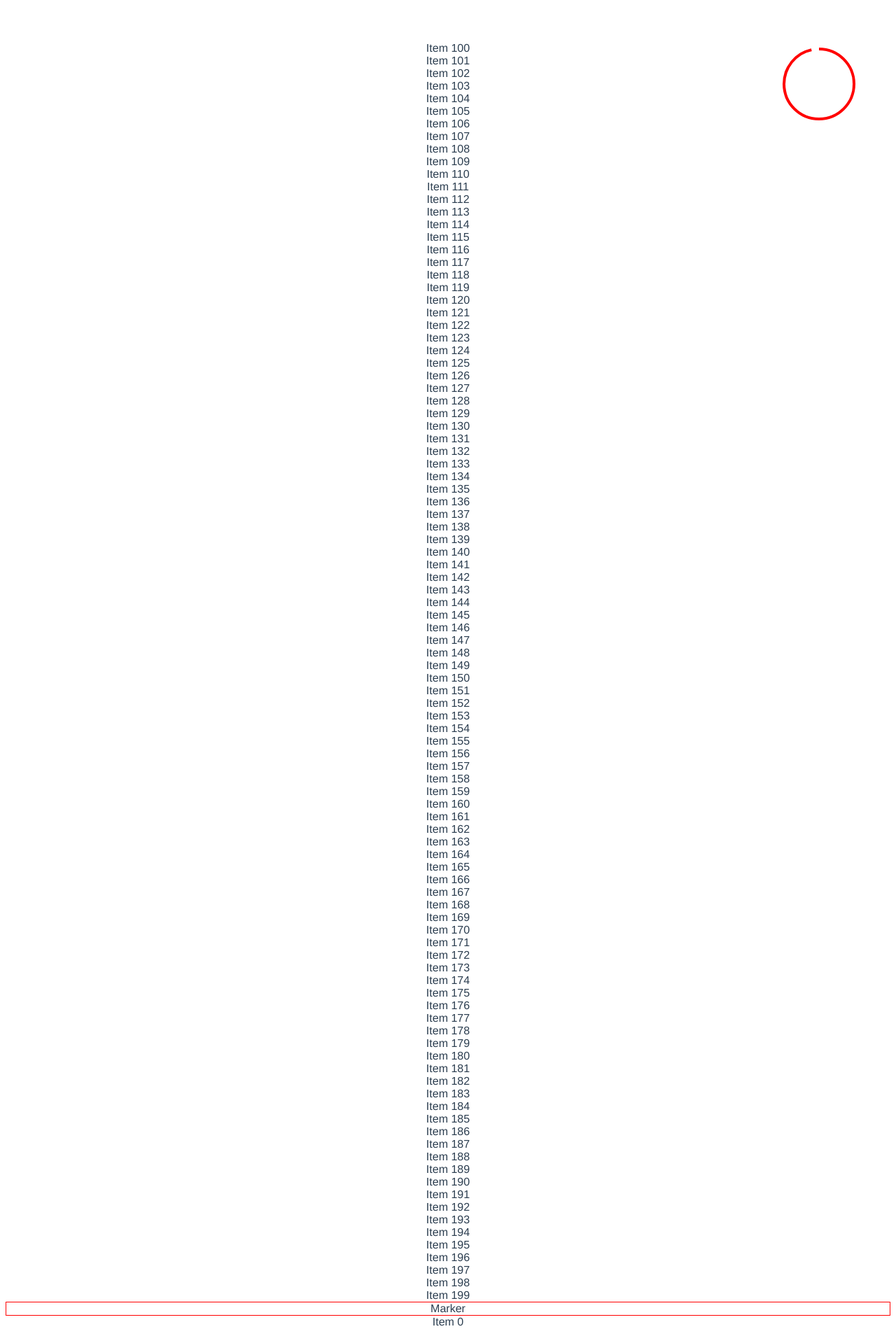
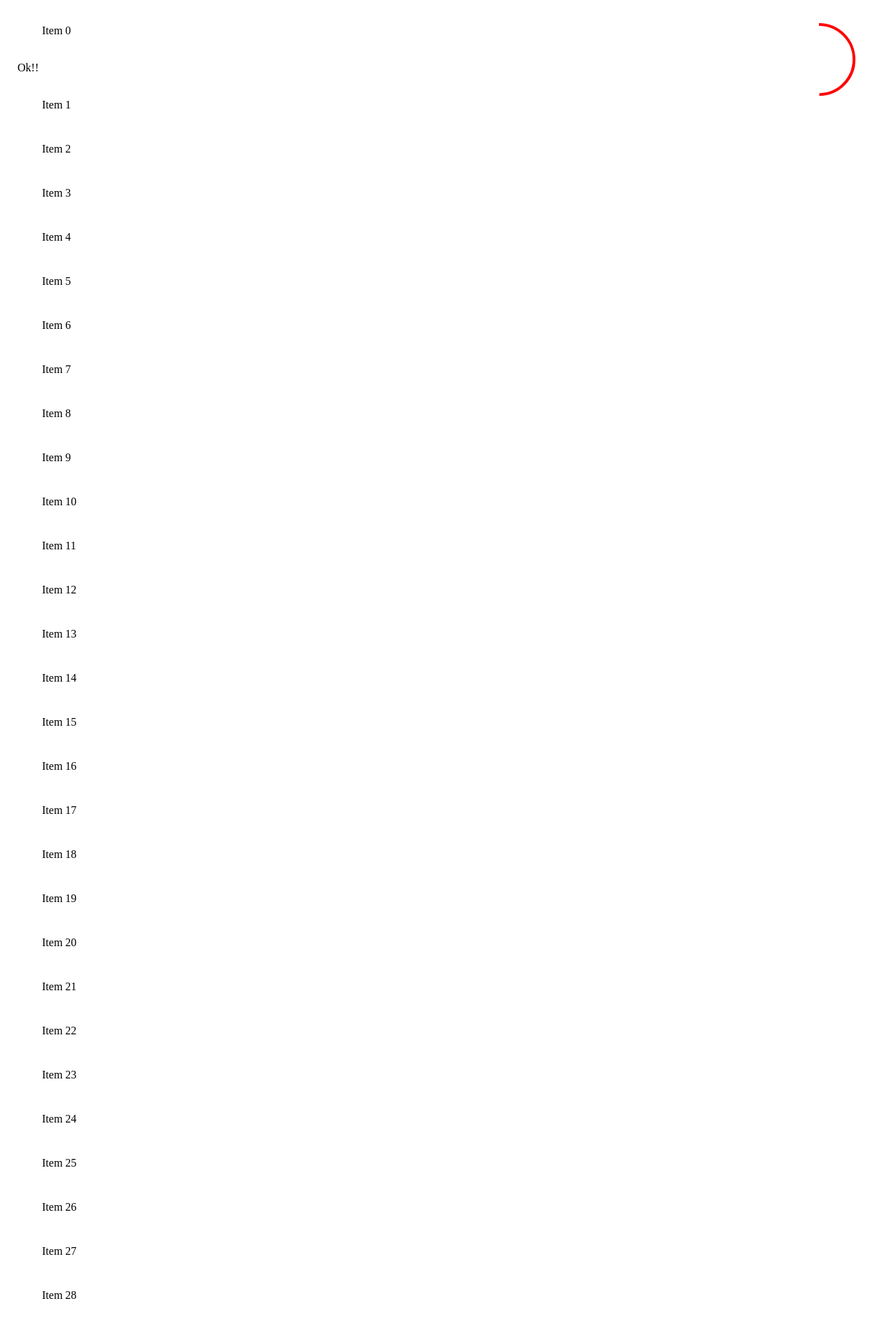
Before and after one commit to lmiller1990/vue-scroll-progress, a Vue app: page / in a window 1280 px wide. Shown: the top 1899 px of the page at 70% size. Built offline with nearby package versions, Linux system fonts and the light colour scheme.

Commit message:
Cover edge cases using document.documentElement

```diff
--- a/src/App.vue
+++ b/src/App.vue
@@ -1,21 +1,42 @@
 <template>
   <div id="app">
     <Progress />
+
     <div
-      v-for="item in items2"
+      v-for="item in items.slice(0, 1)"
       :key="item"
+      class="item"
     >
       {{ item }}
     </div>
+    <div style="margin-top: 100px; padding: 0px; margin: 0px;">Ok!!</div>
+    <div
+      v-for="item in items.slice(1, 32)"
+      :key="item"
+      class="item"
+    >
+      {{ item }}
+    </div>
+
     <ProgressStartMarker />
 
     <div
-      v-for="item in items"
+      v-for="item in items.slice(33, 67)"
       :key="item"
+      class="item"
     >
       {{ item }}
     </div>
+
     <ProgressEndMarker />
+
+    <div
+      v-for="item in items.slice(67)"
+      :key="item"
+      class="item"
+    >
+      {{ item }}
+    </div>
   </div>
 </template>
 
@@ -28,7 +49,6 @@ import Progress from './components/Progress.vue'
 
 interface IData {
   items: string[]
-  items2: string[]
 }
 
 export default Vue.extend({
@@ -43,7 +63,6 @@ export default Vue.extend({
   data(): IData {
     return {
       items: [],
-      items2: [],
     }
   },
 
@@ -51,21 +70,21 @@ export default Vue.extend({
     for (let i = 0; i < 100; i++) {
       this.items.push(`Item ${i}`)
     }
-
-    for (let i = 0; i < 100; i++) {
-      this.items2.push(`Item ${i + 100}`)
-    }
   },
 })
 </script>
 
 <style>
 #app {
-  font-family: 'Avenir', Helvetica, Arial, sans-serif;
-  -webkit-font-smoothing: antialiased;
-  -moz-osx-font-smoothing: grayscale;
-  text-align: center;
-  color: #2c3e50;
-  margin-top: 60px;
+  margin: 25px;
+}
+
+body {
+  margin: 0 !important;
+}
+
+.item {
+  margin: 25px;
+  padding: 10px;
 }
 </style>
--- a/src/components/Progress.vue
+++ b/src/components/Progress.vue
@@ -18,7 +18,7 @@
 <script lang="ts">
 import Vue from 'vue'
 
-import { getScrollPercentage } from './progress'
+import { getScrollPercentage, getPos, getPosRelativeToBody } from './progress'
 
 interface IMarkers {
   progressStartMarker: HTMLElement | null
--- a/src/components/ProgressEndMarker.vue
+++ b/src/components/ProgressEndMarker.vue
@@ -1,7 +1,5 @@
 <template>
-  <div id="progress-end-marker">
-    Marker
-  </div>
+  <div id="progress-end-marker" />
 </template>
 
 <script lang="ts">
--- a/src/components/ProgressStartMarker.vue
+++ b/src/components/ProgressStartMarker.vue
@@ -1,7 +1,5 @@
 <template>
-  <div id="progress-start-marker">
-    Marker
-  </div>
+  <div id="progress-start-marker" />
 </template>
 
 <script lang="ts">
--- a/src/components/progress.ts
+++ b/src/components/progress.ts
@@ -1,33 +1,14 @@
-// const getScrollPercentage = (marker: HTMLElement): string => {
-//   const { y, height } = marker.getBoundingClientRect() as DOMRect
-//   const progress =  100 - ((y - window.innerHeight + height / 2) / (document.body.scrollHeight - window.innerHeight) * 100)
-
-//   if (progress < 0) {
-//     return '0'
-//   }
-
-//   if (progress > 100) {
-//     return '100'
-//   }
-
-//   return progress.toFixed(0)
-// }
-
-// export {
-//   getScrollPercentage,
-// }
-
 const getPosRelativeToBody = (el: HTMLElement) => {
   return Math.abs(
-    document.body.getBoundingClientRect().top - el.getBoundingClientRect().top,
-  )
+    document.documentElement.getBoundingClientRect().top - el.getBoundingClientRect().top,
+  );
 }
 
 const getScrollPercentage = (startMarker: HTMLElement, marker: HTMLElement, circle: SVGCircleElement, circumference: number) => {
   const offsetFromTop = getPosRelativeToBody(startMarker) + marker.getBoundingClientRect().height
 
   const total = getPosRelativeToBody(marker) - getPosRelativeToBody(startMarker) - window.innerHeight
-  const progress = (((window.scrollY - offsetFromTop) / total) * 100) // .toFixed(10)
+  const progress = (((window.scrollY - offsetFromTop) / total) * 100)
 
   const offset = circumference - (circumference * (progress * 0.01))
 
@@ -47,4 +28,5 @@ const getScrollPercentage = (startMarker: HTMLElement, marker: HTMLElement, circ
 
 export {
   getScrollPercentage,
+  getPosRelativeToBody,
 }
```
